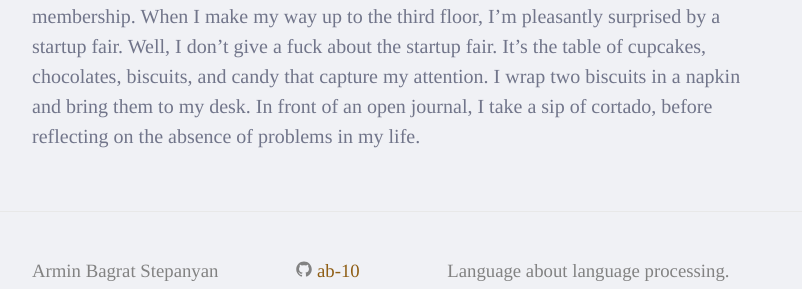
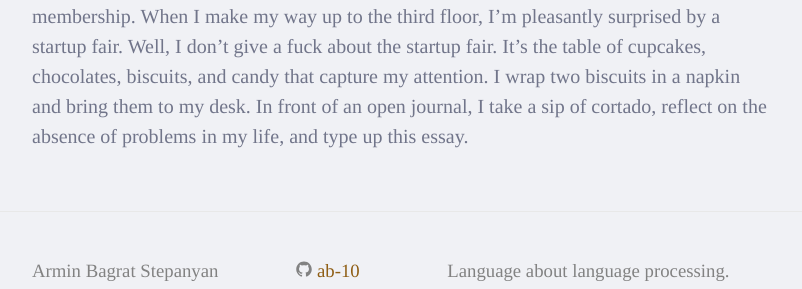
Before and after one commit to ab-10/ab-10.github.io, a Jekyll site: the page built from _posts/2024-09-13-bangla.md, in a window 1280 px wide and 900 px high, scrolled down 1356 px. Shown: the part 555-844 px from the top of the window, without its empty margins (238-1040 px from the left). Built offline with Jekyll 4.4.1, drawn with Linux system fonts in a browser that asks for light colours; some of the changed text lies outside the part shown.

Commit message:
Improve wording

```diff
--- a/_posts/2024-09-13-bangla.md
+++ b/_posts/2024-09-13-bangla.md
@@ -70,4 +70,4 @@ When I make my way up to the third floor, I'm pleasantly surprised by a startup
 Well, I don't give a fuck about the startup fair.
 It's the table of cupcakes, chocolates, biscuits, and candy that capture my attention.
 I wrap two biscuits in a napkin and bring them to my desk.
-In front of an open journal, I take a sip of cortado, before reflecting on the absence of problems in my life.
+In front of an open journal, I take a sip of cortado, reflect on the absence of problems in my life, and type up this essay.
```
Also changed, not shown: other parts of _posts/2024-09-13-bangla.md (+2 -2 lines).
